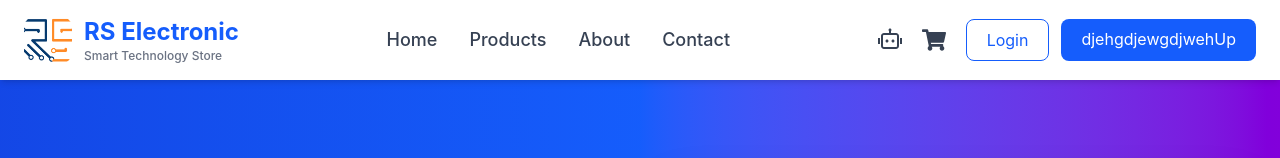
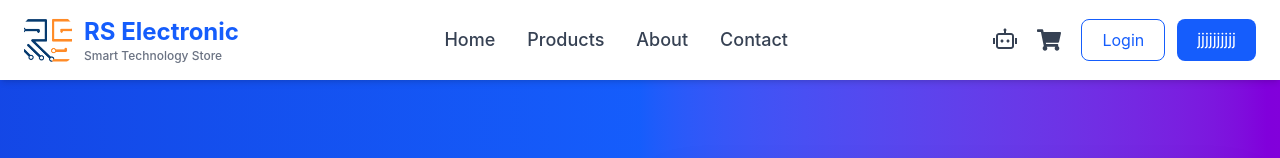
Before and after one commit to R71soni/RS-Electronic-Store, a React (Vite) app in the folder frontend/: page / in a window 1280 px wide. Shown: the top 158 px of the page. Built offline with nearby package versions, Linux system fonts and the light colour scheme.

Commit message:
hgftergfer

```diff
--- a/frontend/src/Components/Navbar.jsx
+++ b/frontend/src/Components/Navbar.jsx
@@ -488,7 +488,7 @@ const Navbar = () => {
                 to="/signup"
                 className="rounded-lg bg-blue-600 px-5 py-2 text-white hover:bg-blue-700"
               >
-                djehgdjewgdjwehUp
+              jjjjjjjjjj
               </Link>
 
             </div>
```
